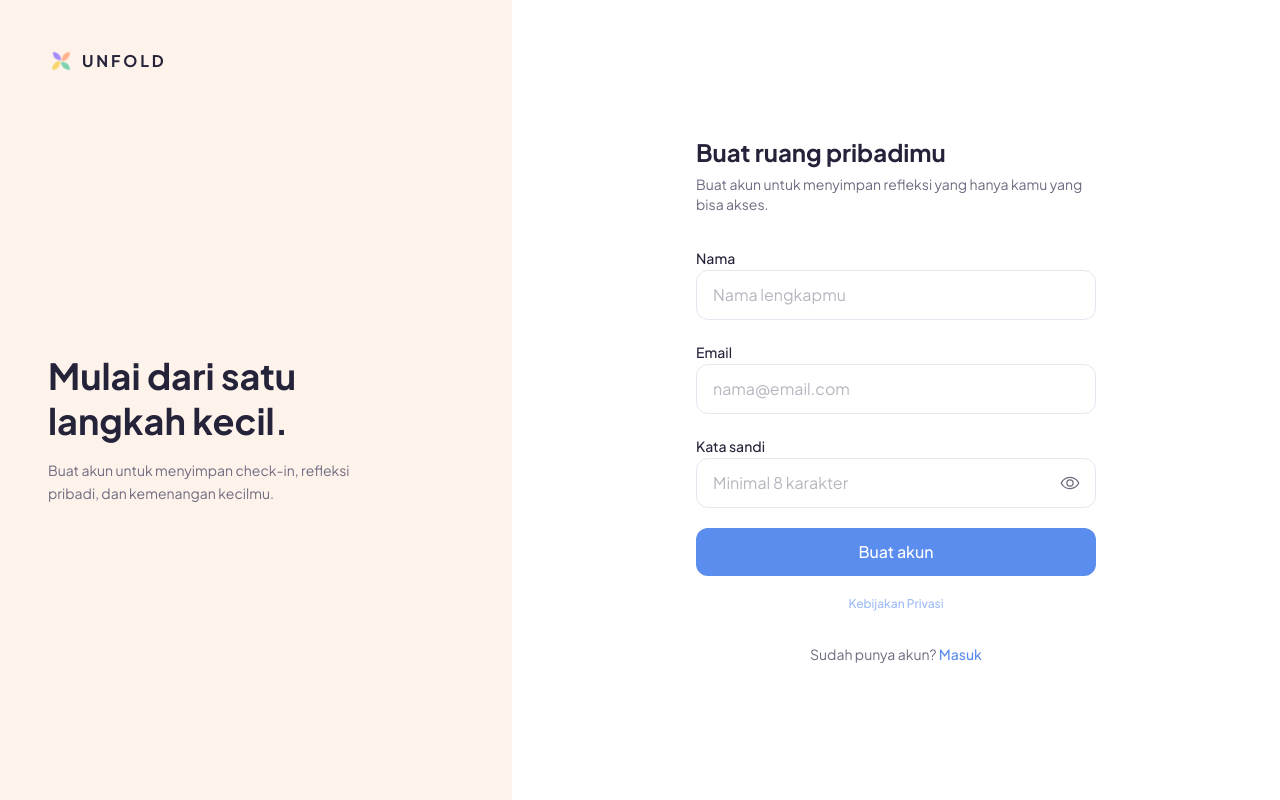
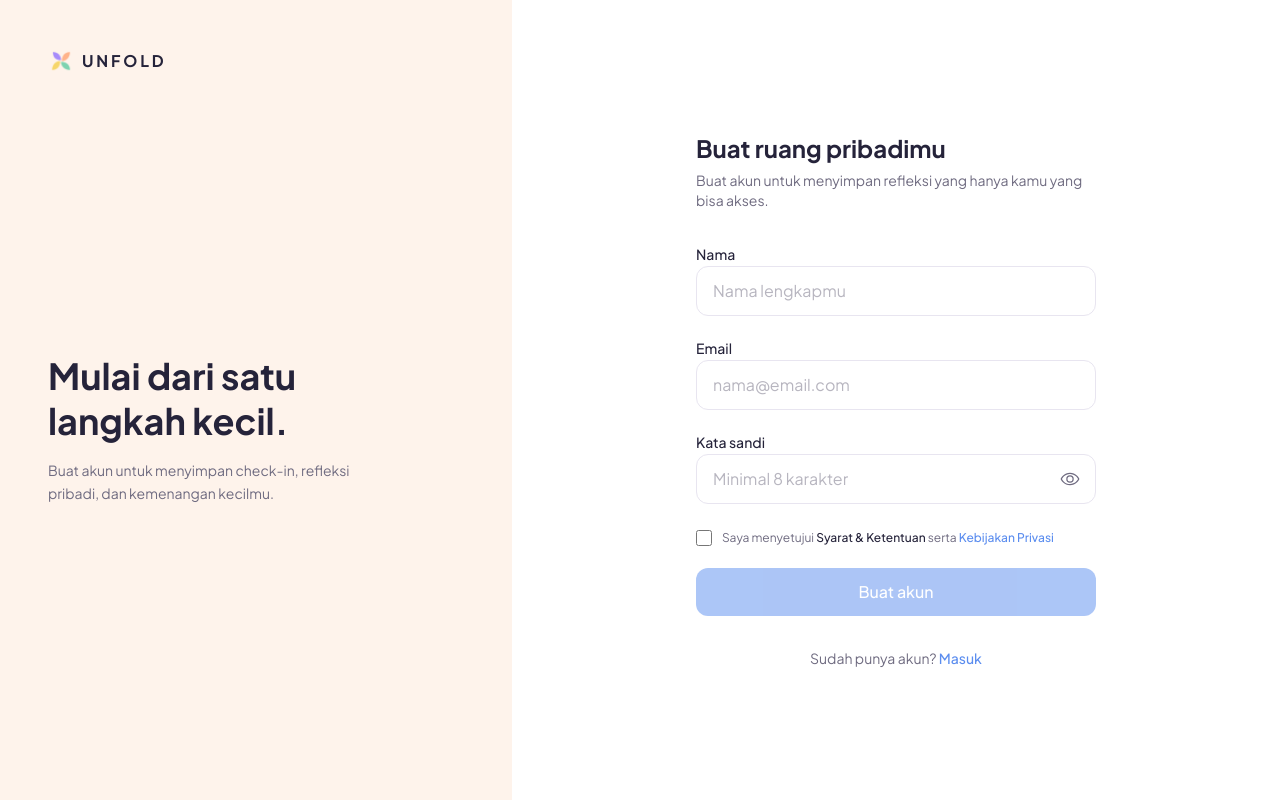
Before and after one commit to UNFOLD9/fe-unfold, a Next.js app: page /register in a window 1280 px wide. Built offline with nearby package versions, Linux system fonts and the light colour scheme; no server answers.

Commit message:
fix(auth): add terms agreement checkbox, redirect logout to root, and fix AuthContext effect

```diff
--- a/src/app/(auth)/register/page.tsx
+++ b/src/app/(auth)/register/page.tsx
@@ -14,11 +14,12 @@ export default function RegisterPage() {
   const [name, setName] = useState("");
   const [email, setEmail] = useState("");
   const [password, setPassword] = useState("");
+  const [agreed, setAgreed] = useState(false);
   const [showPassword, setShowPassword] = useState(false);
   const [isLoading, setIsLoading] = useState(false);
 
   const [error, setError] = useState<string | null>(null);
-  const [fieldErrors, setFieldErrors] = useState<{ name?: string[]; email?: string[]; password?: string[] }>({});
+  const [fieldErrors, setFieldErrors] = useState<{ name?: string[]; email?: string[]; password?: string[]; agreement?: string[] }>({});
 
   const handleSubmit = async (e: React.FormEvent) => {
     e.preventDefault();
@@ -28,7 +29,7 @@ export default function RegisterPage() {
 
     // Client-side validation
     let hasError = false;
-    const newFieldErrors: { name?: string[]; email?: string[]; password?: string[] } = {};
+    const newFieldErrors: { name?: string[]; email?: string[]; password?: string[]; agreement?: string[] } = {};
 
     if (!name.trim()) {
       newFieldErrors.name = ["Nama tidak boleh kosong"];
@@ -48,6 +49,11 @@ export default function RegisterPage() {
       hasError = true;
     } else if (password.length < 8) {
       newFieldErrors.password = ["Kata sandi minimal 8 karakter"];
+      hasError = true;
+    }
+
+    if (!agreed) {
+      newFieldErrors.agreement = ["Kamu harus menyetujui Syarat & Ketentuan serta Kebijakan Privasi"];
       hasError = true;
     }
 
@@ -171,11 +177,44 @@ export default function RegisterPage() {
           )}
         </div>
 
+        {/* Terms & Privacy Agreement */}
+        <div className="space-y-1.5 pt-1">
+          <label className="flex items-start gap-2.5 cursor-pointer select-none">
+            <input
+              id="register-agreement"
+              type="checkbox"
+              checked={agreed}
+              onChange={(e) => {
+                setAgreed(e.target.checked);
+                if (fieldErrors.agreement) {
+                  setFieldErrors((prev) => ({ ...prev, agreement: undefined }));
+                }
+              }}
+              disabled={isLoading}
+              className="mt-0.5 h-4 w-4 rounded border-border-main text-primary focus:ring-primary/20 accent-[#5B8DEF] cursor-pointer shrink-0"
+            />
+            <span className="text-xs leading-relaxed text-text-muted">
+              Saya menyetujui{" "}
+              <span className="text-text-main font-medium">Syarat &amp; Ketentuan</span> serta{" "}
+              <Link
+                href="/privacy-policy"
+                target="_blank"
+                className="font-medium text-primary hover:underline hover:text-primary/80 transition-colors"
+              >
+                Kebijakan Privasi
+              </Link>
+            </span>
+          </label>
+          {fieldErrors.agreement && (
+            <p className="text-xs text-red-500 pl-6.5">{fieldErrors.agreement[0]}</p>
+          )}
+        </div>
+
         {/* Submit Button */}
         <button
           type="submit"
-          disabled={isLoading}
-          className="w-full bg-primary hover:bg-primary/90 text-white font-medium py-3 rounded-xl transition-all duration-200 active:scale-[0.98] disabled:opacity-70 disabled:pointer-events-none flex items-center justify-center gap-2 mt-2"
+          disabled={isLoading || !agreed}
+          className="w-full bg-primary hover:bg-primary/90 text-white font-medium py-3 rounded-xl transition-all duration-200 active:scale-[0.98] disabled:opacity-50 disabled:cursor-not-allowed flex items-center justify-center gap-2 mt-2"
         >
           {isLoading ? (
             <>
@@ -185,9 +224,6 @@ export default function RegisterPage() {
           ) : (
             "Buat akun"
           )}
-        </button>
-        <button type="button" disabled className="mx-auto block cursor-not-allowed text-xs font-medium text-primary/60">
-          Kebijakan Privasi
         </button>
       </form>
 
--- a/src/app/(protected)/profile/page.tsx
+++ b/src/app/(protected)/profile/page.tsx
@@ -39,10 +39,10 @@ export default function ProfilePage() {
   const handleLogout = async () => {
     try {
       await logout();
-      addToast('info', 'Berhasil keluar dari akun.');
-      router.push('/login');
-    } catch {
-      router.push('/login');
+    } catch (err) {
+      console.error("Logout error:", err);
+    } finally {
+      window.location.href = "/";
     }
   };
 
--- a/src/components/home/HomeNavbar.tsx
+++ b/src/components/home/HomeNavbar.tsx
@@ -31,10 +31,10 @@ export default function HomeNavbar() {
   const handleLogout = async () => {
     try {
       await logout();
-      router.push("/login");
     } catch (err) {
       console.error("Logout error:", err);
-      router.push("/login");
+    } finally {
+      window.location.href = "/";
     }
   };
 
--- a/src/context/AuthContext.tsx
+++ b/src/context/AuthContext.tsx
@@ -26,7 +26,7 @@ export function AuthProvider({ children }: { children: ReactNode }) {
       } else {
         setUser(null);
       }
-    } catch (error) {
+    } catch {
       setUser(null);
     } finally {
       setLoading(false);
@@ -34,7 +34,29 @@ export function AuthProvider({ children }: { children: ReactNode }) {
   };
 
   useEffect(() => {
-    fetchUser();
+    let ignore = false;
+    apiGet('/api/auth/me')
+      .then((res) => {
+        if (!ignore) {
+          const authRes = res as ApiResponse<User>;
+          if (authRes && authRes.success && authRes.data) {
+            setUser(authRes.data);
+          } else {
+            setUser(null);
+          }
+          setLoading(false);
+        }
+      })
+      .catch(() => {
+        if (!ignore) {
+          setUser(null);
+          setLoading(false);
+        }
+      });
+
+    return () => {
+      ignore = true;
+    };
   }, []);
 
   const login = async (data: LoginInput): Promise<ApiResponse<User>> => {
@@ -54,8 +76,16 @@ export function AuthProvider({ children }: { children: ReactNode }) {
   };
 
   const logout = async (): Promise<void> => {
-    await apiPost('/api/auth/logout', {});
-    setUser(null);
+    try {
+      await apiPost('/api/auth/logout', {});
+    } catch (e) {
+      console.error('Logout error:', e);
+    } finally {
+      setUser(null);
+      try {
+        document.cookie = "unfold_session=; path=/; expires=Thu, 01 Jan 1970 00:00:00 GMT";
+      } catch {}
+    }
   };
 
   return (
```
